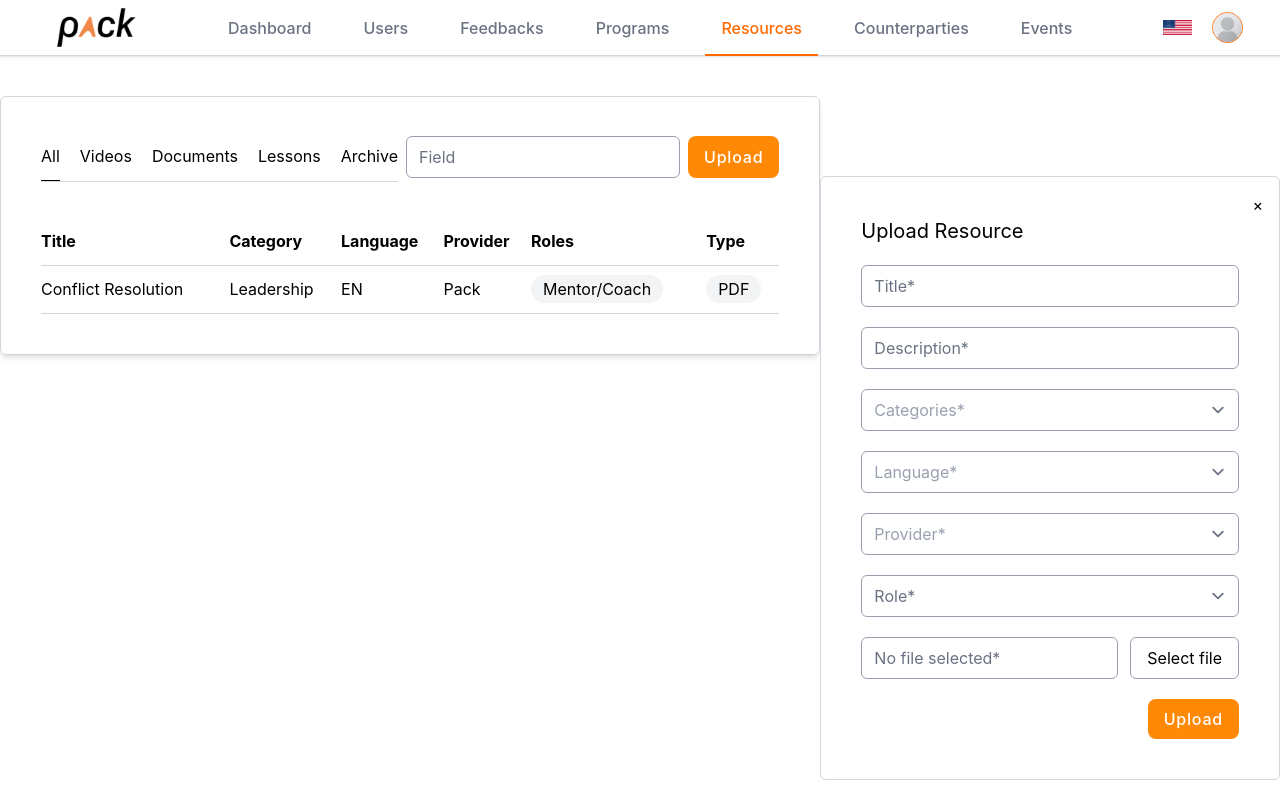
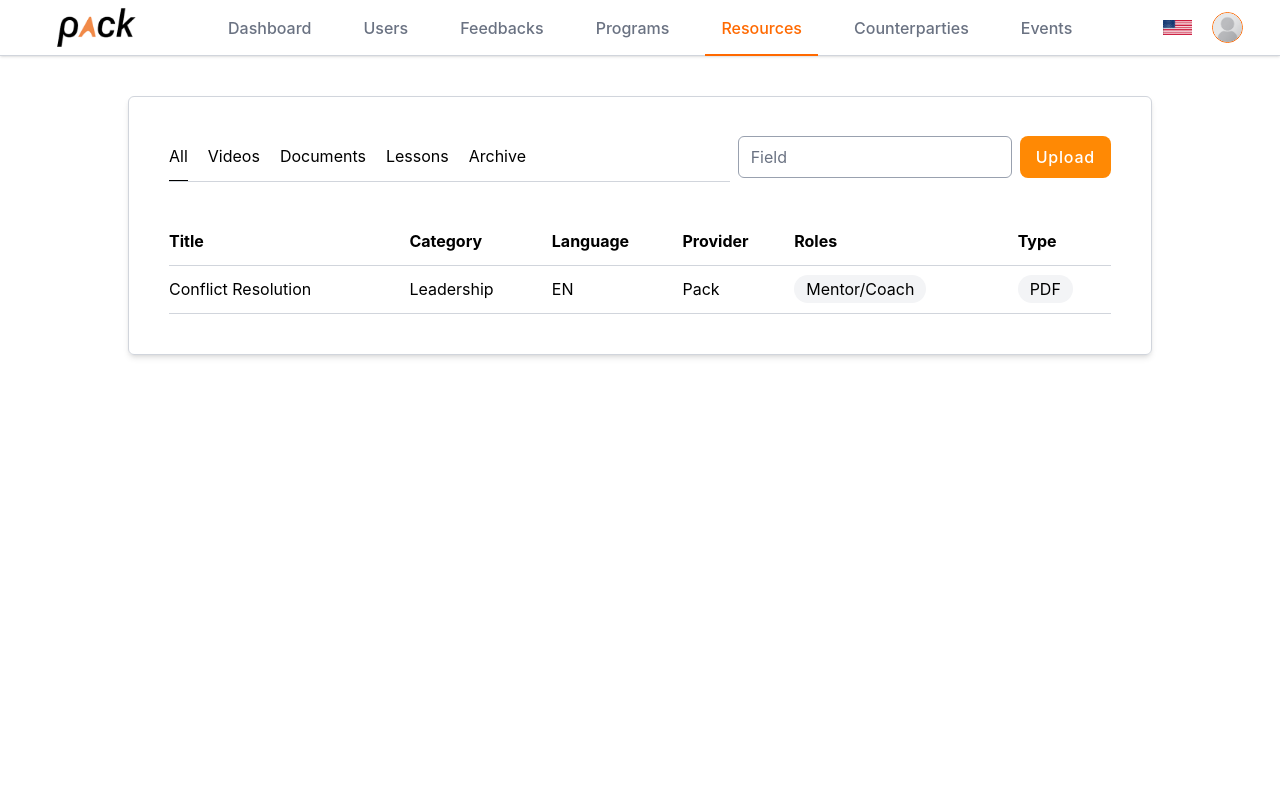
Before and after one commit to vinc86/pack-challenge, a SvelteKit app: page /resources in a window 1280 px wide. Built offline with nearby package versions, Linux system fonts and the light colour scheme.

Commit message:
feat(resources): upload file to local machine

```diff
--- a/src/lib/components/UploadDialog.svelte
+++ b/src/lib/components/UploadDialog.svelte
@@ -6,8 +6,12 @@
 	import Select from './Select/Select.svelte';
 	import { enhance } from '$app/forms';
 
+	let dialog: HTMLDialogElement | undefined = $state();
+
 	let fileName: string = $state('');
-	let { errors }: { errors?: Record<string, string[] | undefined> } = $props();
+
+	type FormProps = { errors?: Record<string, string[] | undefined> };
+	let { errors }: FormProps = $props();
 </script>
 
 {#snippet fieldError(name: string)}
@@ -17,10 +21,10 @@
 {/snippet}
 
 <dialog
+	bind:this={dialog}
 	id="upload-dialog"
 	class="relative mx-auto mt-30 h-fit w-150 flex-col gap-5 rounded-md border border-gray-300 p-10 open:flex"
 	onclose={() => (fileName = '')}
-	open
 >
 	<button
 		command="close"
@@ -35,7 +39,11 @@
 		method="POST"
 		action="?/upload"
 		enctype="multipart/form-data"
-		use:enhance
+		use:enhance={() =>
+			async ({ result, update }) => {
+				await update();
+				if (result.type === 'success') dialog?.close();
+			}}
 	>
 		<div class="flex flex-col gap-1">
 			<Input type="text" placeholder="Title*" name="title" aria-label="Title" required />
--- a/src/routes/resources/+page.server.ts
+++ b/src/routes/resources/+page.server.ts
@@ -3,6 +3,9 @@ import type { Resource } from '#lib/server/database.types.ts';
 import type { Actions } from './$types';
 import * as z from 'zod';
 import { fail } from '@sveltejs/kit';
+import { mkdir, writeFile } from 'node:fs/promises';
+import { randomUUID } from 'node:crypto';
+import path from 'node:path';
 
 type Fields = Pick<
 	Resource,
@@ -45,5 +48,12 @@ export const actions = {
 		if (!result.success) {
 			return fail(400, { errors: z.flattenError(result.error).fieldErrors });
 		}
+
+		const { file, ...metadata } = result.data;
+		const fileName = `${randomUUID()}${path.extname(file.name)}`;
+		await mkdir('uploads', { recursive: true });
+		await writeFile(path.join('uploads', fileName), Buffer.from(await file.arrayBuffer()));
+
+		return { success: true };
 	}
 } satisfies Actions;
```
